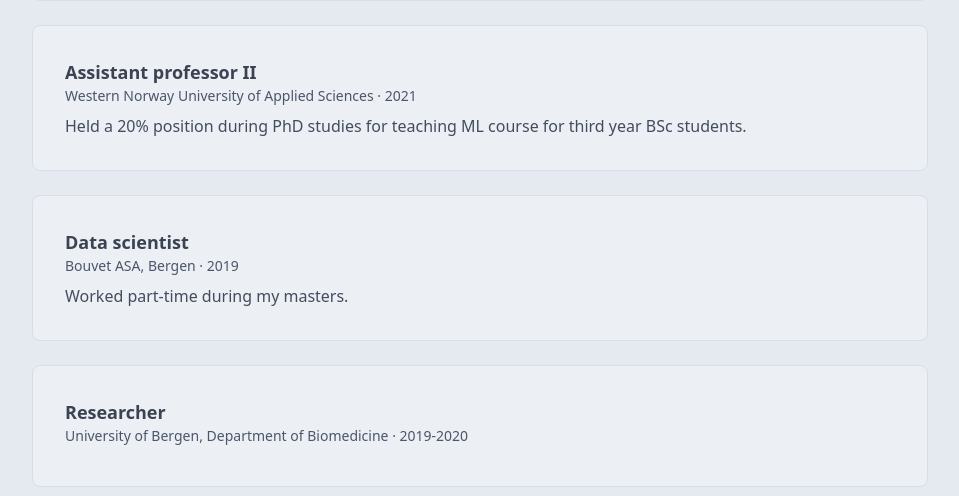
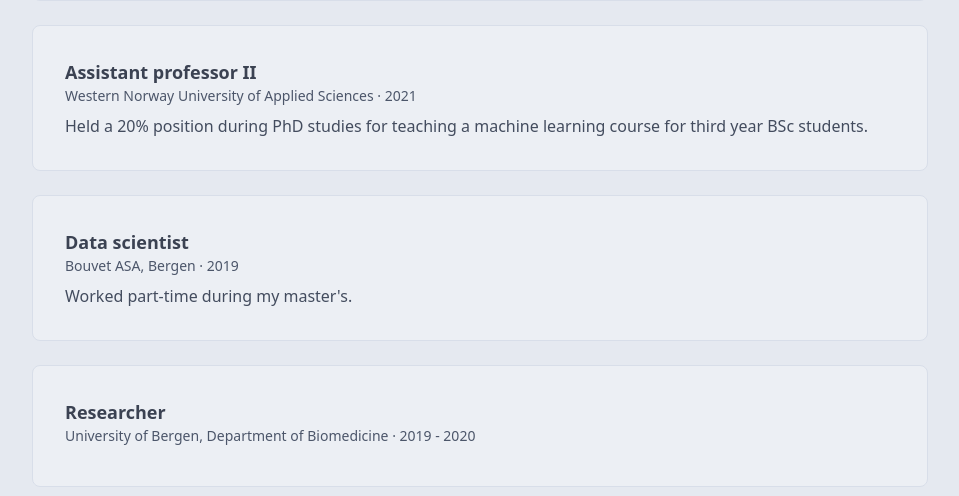
Before and after one commit to skaliy/skaliy.github.io, a Next.js app: page / in a window 1280 px wide. Shown: the part 1803-2299 px from the top of the page, without its empty margins (304-1263 px from the left). Built offline with nearby package versions, Linux system fonts and the light colour scheme.

Commit message:
Fix trailing period, normalize period formats, polish experience descriptions

```diff
--- a/data/education.ts
+++ b/data/education.ts
@@ -4,7 +4,7 @@
   {
     degree: "PhD in computer science",
     school: "Western Norway University of Applied Sciences",
-    period: "2020-2023",
+    period: "2020 - 2023",
     thesis: "Deep learning in medical image analysis: efficient use of data and radiological expertise",
   },
   {
--- a/data/experience.ts
+++ b/data/experience.ts
@@ -11,7 +11,7 @@
     title: "Data scientist / researcher (part-time)",
     company: "Mohn Medical Imaging and Visualization Centre (MMIV), Haukeland University Hospital",
     period: "2026 - Present",
-    description: "Research and development of AI solutions for medical imaging and reporting",
+    description: "Research and development of AI solutions for medical imaging and reporting.",
   },
   {
     title: "Consultant (part-time)",
@@ -50,18 +50,18 @@
     title: "Assistant professor II",
     company: "Western Norway University of Applied Sciences",
     period: "2021",
-    description: "Held a 20% position during PhD studies for teaching ML course for third year BSc students.",
+    description: "Held a 20% position during PhD studies for teaching a machine learning course for third year BSc students.",
   },
   {
     title: "Data scientist",
     company: "Bouvet ASA, Bergen",
     period: "2019",
-    description: "Worked part-time during my masters.",
+    description: "Worked part-time during my master's.",
   },
   {
     title: "Researcher",
     company: "University of Bergen, Department of Biomedicine",
-    period: "2019-2020",
+    period: "2019 - 2020",
   },
   {
     title: "Teaching assistant",
@@ -81,7 +81,7 @@
   },
   {
     title: "Internship",
-    company: "Vizrt, Bergen, Norway",
+    company: "Vizrt",
     period: "2016",
   },
 ]
```
